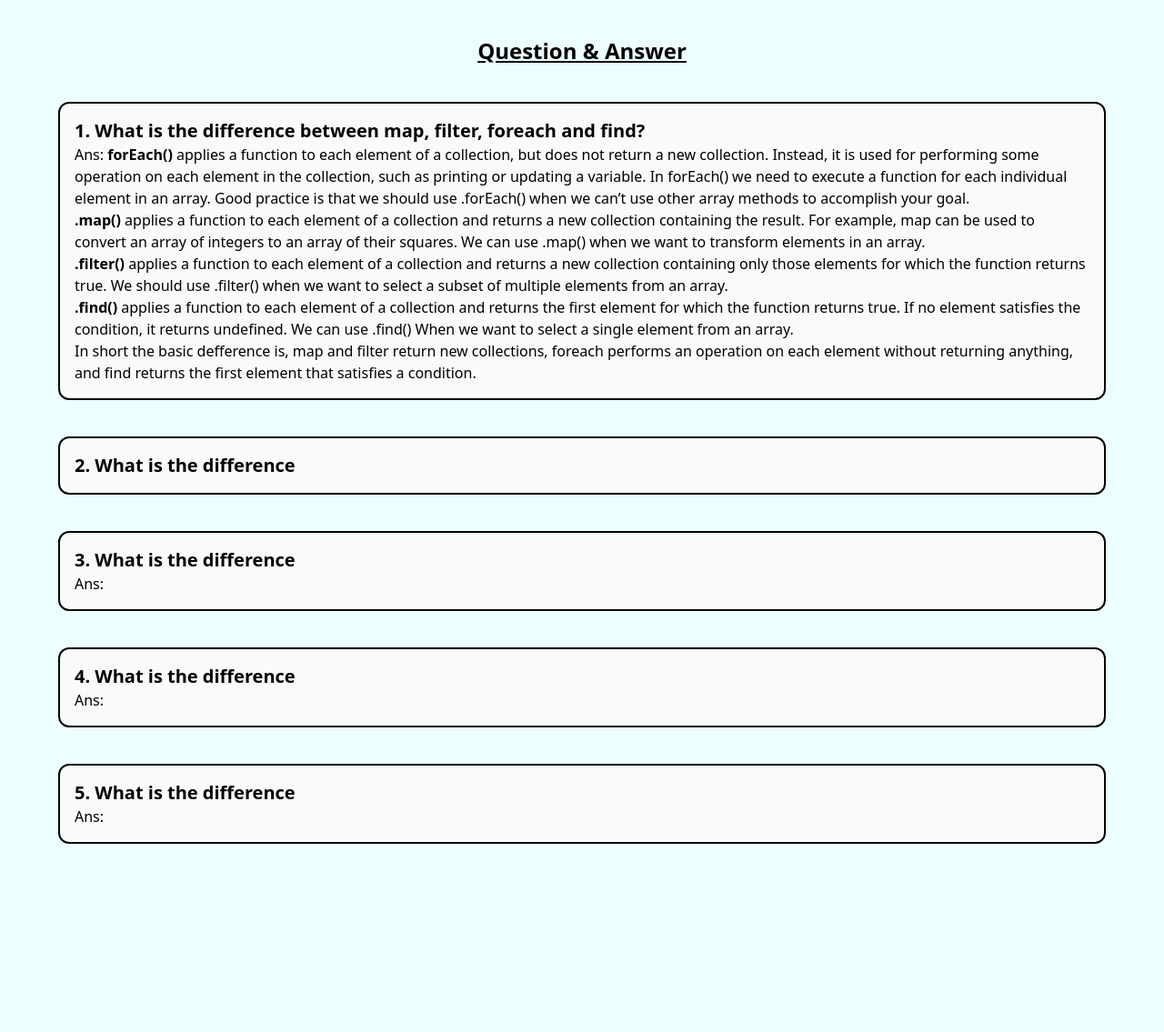
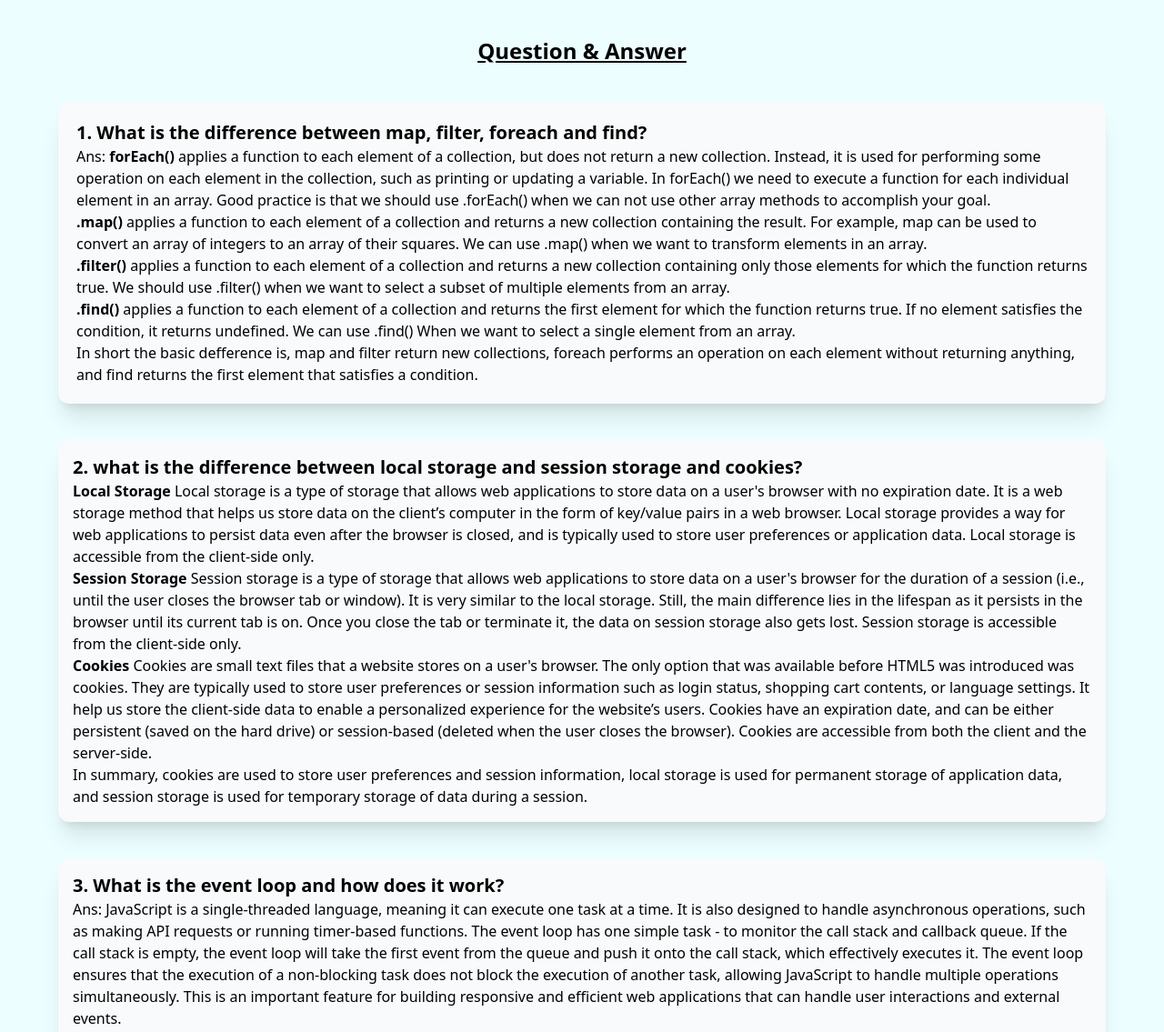
Before and after one commit to Mdsakib999/Quiz-App, a plain HTML site: page blog.html in a window 1280 px wide. Shown: the top 1135 px of the page at 91% size. Before the commit the page ends 928 px from the top, so only its background shows below. Drawn offline with nearby package versions, Linux system fonts and the light colour scheme.

Commit message:
added all answer

```diff
--- a/blog.html
+++ b/blog.html
@@ -14,10 +14,10 @@
 <body class="bg-cyan-50">
 
     <h1 class="mx-auto mt-10 font-bold text-2xl text-center underline">Question & Answer</h1>
-  <div class="b w-[90%] mx-auto mt-10 bg-slate-50 p-4 rounded-xl">
+  <div class=" w-[90%] mx-auto mt-10 bg-slate-50 p-5 rounded-xl shadow-xl">
     <h3 class="font-semibold text-xl">1. What is the difference between map, filter, foreach and find?</h3>
     <p>Ans: <b>forEach()</b> applies a function to each element of a collection, but does not return a new collection. Instead, it is used for performing some operation on each element in the collection, such as printing or updating a variable.
-    In forEach() we need to execute a function for each individual element in an array. Good practice is that we should use .forEach() when we can’t use other array methods to accomplish your goal.
+    In forEach() we need to execute a function for each individual element in an array. Good practice is that we should use .forEach() when we can not use other array methods to accomplish your goal.
     </p>
     <p><b>.map()</b> applies a function to each element of a collection and returns a new collection containing the result. For example, map can be used to convert an array of integers to an array of their squares.
     We can use .map() when we want to transform elements in an array.</p>
@@ -28,24 +28,33 @@
     <p>In short the basic defference is, map and filter return new collections, foreach performs an operation on each element without returning anything, and find returns the first element that satisfies a condition.</p>
   </div>
 
-  <div class="b w-[90%] mx-auto mt-10 bg-slate-50 p-4 rounded-xl">
-    <h3 class="font-semibold text-xl">2. What is the difference</h3>
-
+  <div class=" w-[90%] mx-auto mt-10 bg-slate-50 p-4 rounded-xl shadow-xl">
+    <h3 class="font-semibold text-xl">2. what is the difference between local storage and session storage and cookies?</h3>
+    <p><b>Local Storage</b>
+        Local storage is a type of storage that allows web applications to store data on a user's browser with no expiration date. It is a web storage method that helps us store data on the client’s computer in the form of key/value pairs in a web browser. Local storage provides a way for web applications to persist data even after the browser is closed, and is typically used to store user preferences or application data. Local storage is accessible from the client-side only.</p>
+    <p><b>Session Storage</b>
+        Session storage is a type of storage that allows web applications to store data on a user's browser for the duration of a session (i.e., until the user closes the browser tab or window). It is very similar to the local storage. Still, the main difference lies in the lifespan as it persists in the browser until its current tab is on. Once you close the tab or terminate it, the data on session storage also gets lost. Session storage is accessible from the client-side only.
+    </p>
+    <p><b>Cookies</b>
+        Cookies are small text files that a website stores on a user's browser. The only option that was available before HTML5 was introduced was cookies. They are typically used to store user preferences or session information such as login status, shopping cart contents, or language settings. It help us store the client-side data to enable a personalized experience for the website’s users. Cookies have an expiration date, and can be either persistent (saved on the hard drive) or session-based (deleted when the user closes the browser). Cookies are accessible from both the client and the server-side.
+    </p>
+    <p>In summary, cookies are used to store user preferences and session information, local storage is used for permanent storage of application data, and session storage is used for temporary storage of data during a session.</p>
   </div>
 
-  <div class="b w-[90%] mx-auto mt-10 bg-slate-50 p-4 rounded-xl">
-    <h3 class="font-semibold text-xl">3. What is the difference</h3>
-    <p>Ans: </p>
+  <div class=" w-[90%] mx-auto mt-10 bg-slate-50 p-4 rounded-xl shadow-xl">
+    <h3 class="font-semibold text-xl">3. What is the event loop and how does it work?</h3>
+    <p>Ans: JavaScript is a single-threaded language, meaning it can execute one task at a time. It is also designed to handle asynchronous operations, such as making API requests or running timer-based functions. The event loop has one simple task - to monitor the call stack and callback queue. If the call stack is empty, the event loop will take the first event from the queue and push it onto the call stack, which effectively executes it. The event loop ensures that the execution of a non-blocking task does not block the execution of another task, allowing JavaScript to handle multiple operations simultaneously. This is an important feature for building responsive and efficient web applications that can handle user interactions and external events.
+    </p>
   </div>
 
-  <div class="b w-[90%] mx-auto mt-10 bg-slate-50 p-4 rounded-xl">
-    <h3 class="font-semibold text-xl">4. What is the difference</h3>
-    <p>Ans: </p>
+  <div class=" w-[90%] mx-auto mt-10 bg-slate-50 p-4 rounded-xl shadow-xl">
+    <h3 class="font-semibold text-xl">4. quizTimer() function</h3>
+    <p>Ans: quizTimer() function takes a parameter then check it through cleaeInterval. Then set time and some condition. then append the time inside countHTML container dynamically using template string. based on time condition we add or remove text color of countHTML container.</p>
   </div>
 
-  <div class="b w-[90%] mx-auto mt-10 bg-slate-50 p-4 rounded-xl">
-    <h3 class="font-semibold text-xl">5. What is the difference</h3>
-    <p>Ans: </p>
+  <div class=" w-[90%] mx-auto my-10 bg-slate-50 p-4 rounded-xl shadow-xl">
+    <h3 class="font-semibold text-xl">5. chooseQuiz() function</h3>
+    <p>Ans: chooseQuiz() function takes two parameter index and givenAns. Then check the given ans and stored answer. Takes an empty variable called serial. looping through the answers array we can match existing id and quiz id, if matched we splice the answers array and break the code. then increase the serial. If not matched we push quizData index and givenAns into answers array. At the end pass the answers through displayAnswers function.</p>
   </div>
 </body>
 </html>
```
